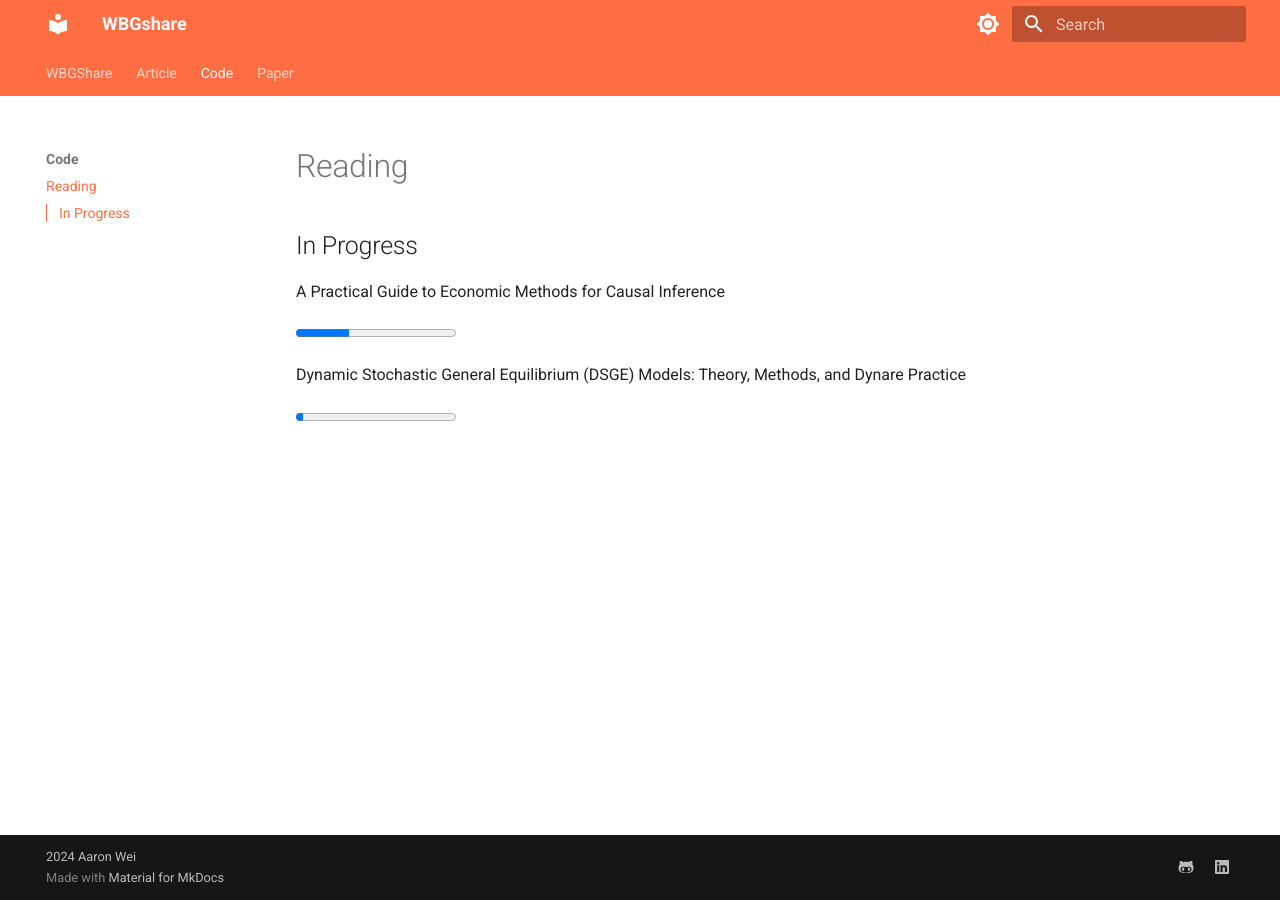
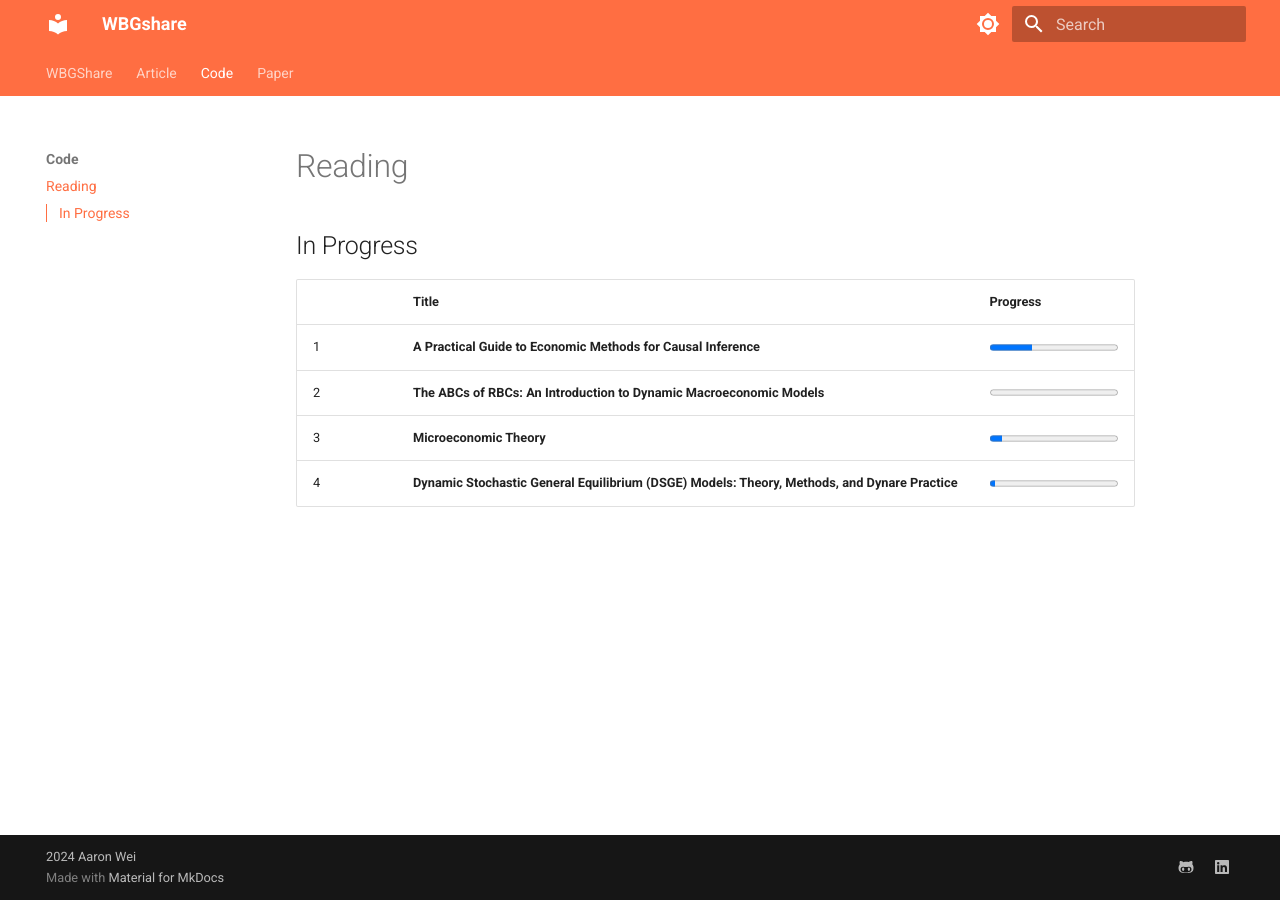
Before and after one commit to WBGZDTSL/WBGShare, an MkDocs documentation site: the page built from docs/Code/Reading.md, in a window 1280 px wide. Built offline with MkDocs 1.6.1 and Material for MkDocs 9.7.7, drawn with Linux system fonts in a browser that asks for light colours.

Commit message:
Format beautification

```diff
--- a/docs/Code/Reading.md
+++ b/docs/Code/Reading.md
@@ -1,8 +1,9 @@
 # Reading
 
 ## In Progress
-<p>A Practical Guide to Economic Methods for Causal Inference</p>
-<progress value=110 max=329></progress>
-
-<p>Dynamic Stochastic General Equilibrium (DSGE) Models: Theory, Methods, and Dynare Practice</p>
-<progress value=25 max=550></progress>
+|   | Title                                                              | Progress       |
+|---|--------------------------------------------------------------------|----------------|
+| 1 | **A Practical Guide to Economic Methods for Causal Inference**     | <progress value=110 max=329></progress> |
+| 2 | **The ABCs of RBCs: An Introduction to Dynamic Macroeconomic Models** | <progress value=5 max=1000></progress> |
+| 3 | **Microeconomic Theory**                                           | <progress value=100 max=1000></progress> |
+| 4 | **Dynamic Stochastic General Equilibrium (DSGE) Models: Theory, Methods, and Dynare Practice** | <progress value=25 max=550></progress> |
```
